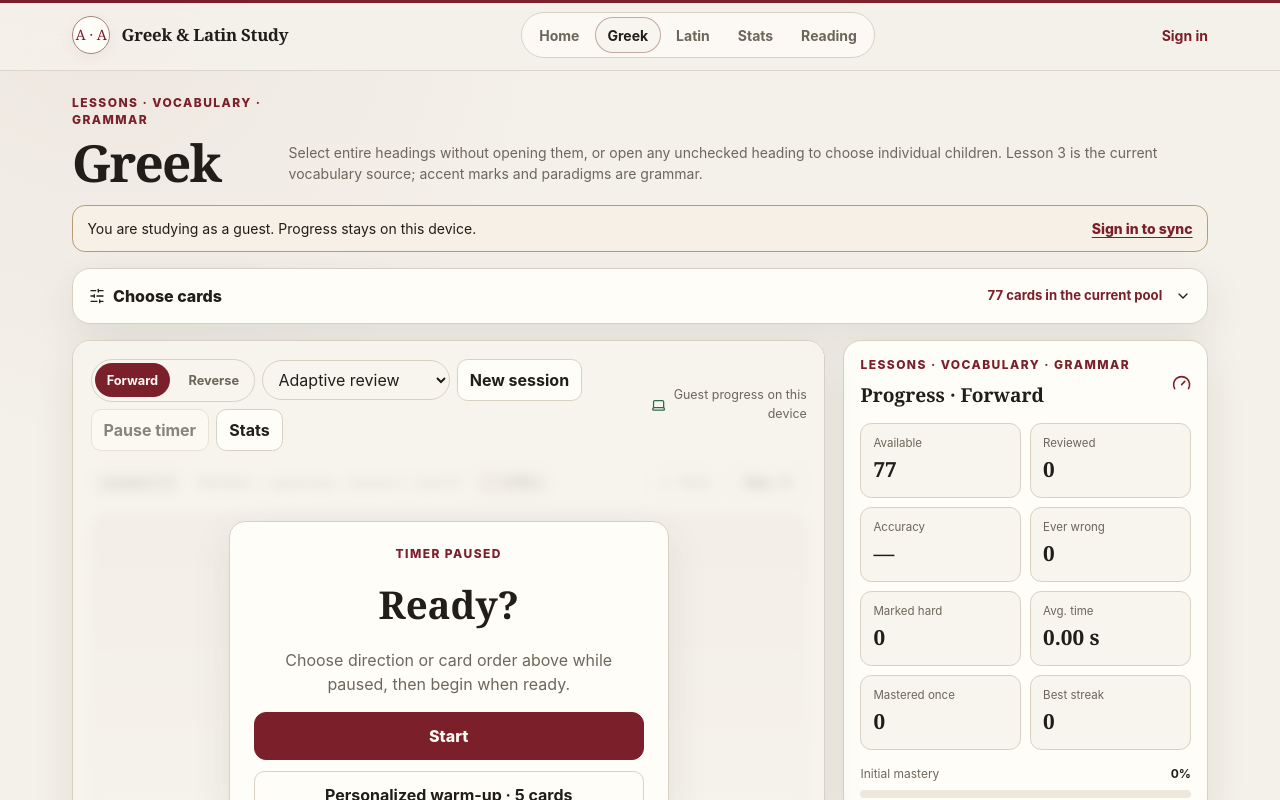
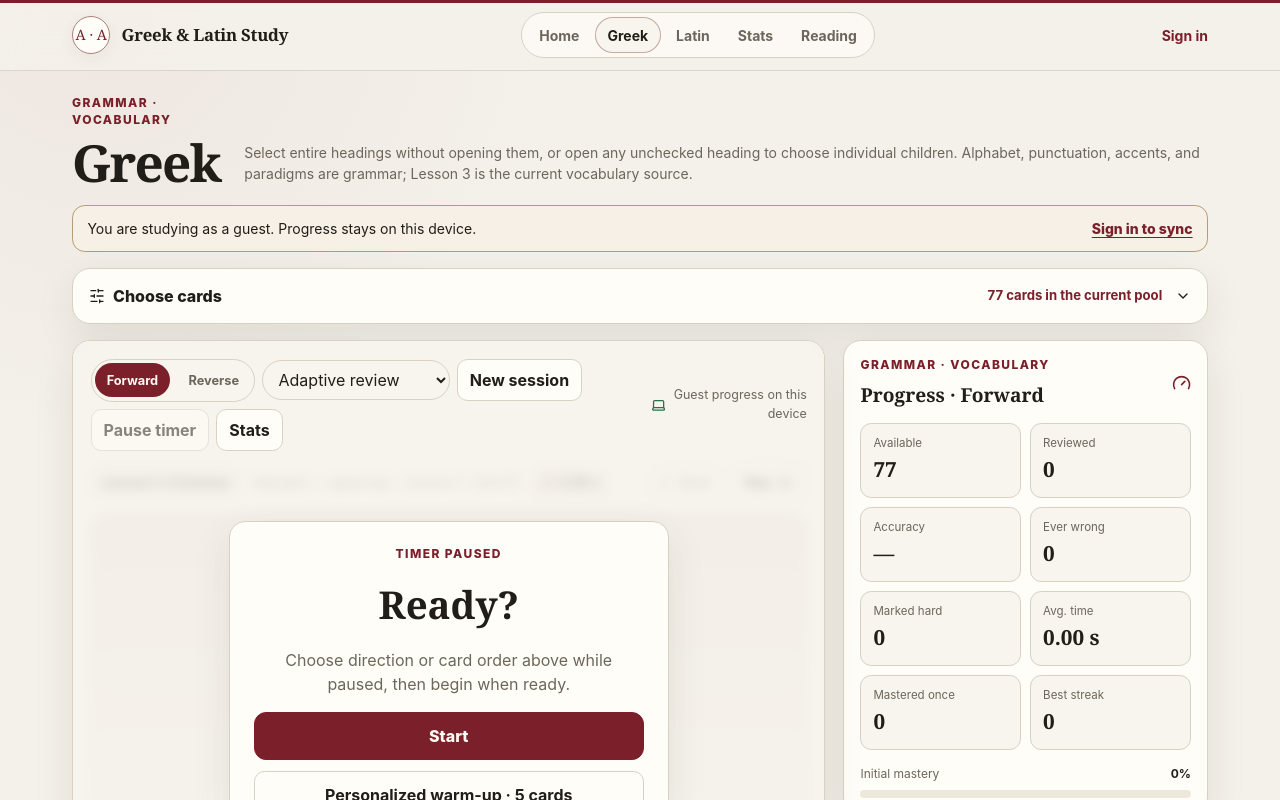
Before and after one commit to coltonkirby01/greek-latin-study, a React (Vite) app: page /greek in a window 1280 px wide. Shown: the top 800 px of the page. Built offline with nearby package versions, Linux system fonts and the light colour scheme; no server answers.

Commit message:
Classify Greek foundations as grammar and support session resume

```diff
--- a/src/pages/greek-page.tsx
+++ b/src/pages/greek-page.tsx
@@ -1,5 +1,5 @@
 import { useMemo, useState } from "react";
-import { Link } from "react-router-dom";
+import { Link, useSearchParams } from "react-router-dom";
 import { loadGreekDeck, loadGreekLesson3GrammarDeck, loadGreekLesson3VocabularyDeck } from "../data/builtin-decks";
 import { useAuth } from "../features/auth/auth-context";
 import { MultiSourceStudySession, type StudySourceDefinition } from "../features/study/multi-source-study-session";
@@ -32,7 +32,7 @@ const lesson2Keys = [keys.accents] as const;
 const lesson3GrammarKeys = [keys.presentActiveIndicative, keys.presentActiveInfinitive, keys.presentActiveImperative] as const;
 const lesson3Keys = [keys.lesson3Vocabulary, ...lesson3GrammarKeys] as const;
 const allVocabularyKeys = [keys.lesson3Vocabulary] as const;
-const allGrammarKeys = [keys.accents, ...lesson3GrammarKeys] as const;
+const allGrammarKeys = [...lesson1Keys, ...lesson2Keys, ...lesson3GrammarKeys] as const;
 
 const grammarCategoryByKey = new Map<string, string>([
   [keys.presentActiveIndicative, "Present Active Indicative"],
@@ -61,8 +61,13 @@ export function GreekPage() {
     return { foundation, lesson3Vocabulary, lesson3Grammar };
   }, []);
   const { user } = useAuth();
+  const [searchParams] = useSearchParams();
   const [direction, setDirection] = useState<StudyDirection>("forward");
   const [selected, setSelected] = useState<Set<string>>(() => new Set(allKeys));
+  const resumeSession = useMemo(() => {
+    const id = searchParams.get("session"), startedAt = Number(searchParams.get("sessionStartedAt"));
+    return id && Number.isFinite(startedAt) && startedAt > 0 ? { id, startedAt } : null;
+  }, [searchParams]);
 
   const lesson1State = groupState(selected, lesson1Keys);
   const alphabetState = groupState(selected, alphabetKeys);
@@ -89,7 +94,7 @@ export function GreekPage() {
   const sources = useMemo(() => {
     if (!decks) return [];
     const next: StudySourceDefinition[] = [];
-    if (foundationCards.length) next.push({ id: "lessons-1-2", label: "Lessons 1–2", deck: decks.foundation, cards: foundationCards, studyKey: direction, direction });
+    if (foundationCards.length) next.push({ id: "lessons-1-2", label: "Lessons 1–2 grammar", deck: decks.foundation, cards: foundationCards, studyKey: direction, direction });
     if (lesson3VocabularyCards.length) next.push({ id: "lesson3-vocabulary", label: "Lesson 3 vocabulary", deck: decks.lesson3Vocabulary, cards: lesson3VocabularyCards, studyKey: direction, direction });
     if (lesson3GrammarCards.length) next.push({ id: "lesson3-grammar", label: "Lesson 3 grammar", deck: decks.lesson3Grammar, cards: lesson3GrammarCards, studyKey: direction, direction });
     return next;
@@ -100,7 +105,7 @@ export function GreekPage() {
     id: "greek-study-app",
     slug: "greek",
     title: "Greek",
-    eyebrow: "Lessons · vocabulary · grammar",
+    eyebrow: "Grammar · vocabulary",
     description: "One Greek study app combining selected lesson material while preserving each source's progress.",
     language: "greek",
     cards: selectedCards,
@@ -113,8 +118,8 @@ export function GreekPage() {
 
   return <main className="page-shell study-page">
     <div className="study-page-heading">
-      <div><p className="eyebrow">Lessons · vocabulary · grammar</p><h1>Greek</h1></div>
-      <p>Select entire headings without opening them, or open any unchecked heading to choose individual children. Lesson 3 is the current vocabulary source; accent marks and paradigms are grammar.</p>
+      <div><p className="eyebrow">Grammar · vocabulary</p><h1>Greek</h1></div>
+      <p>Select entire headings without opening them, or open any unchecked heading to choose individual children. Alphabet, punctuation, accents, and paradigms are grammar; Lesson 3 is the current vocabulary source.</p>
     </div>
     {!user && <div className="guest-banner"><span>You are studying as a guest. Progress stays on this device.</span><Link to="/account">Sign in to sync</Link></div>}
     {error && <div className="inline-alert">{error}</div>}
@@ -122,12 +127,12 @@ export function GreekPage() {
     {decks && <StudyFilterMenu summary={`${selectedCards.length} cards in the current pool`} detail="A parent checkbox is only a select-all shortcut. You can expand an unchecked heading and select any child independently; changing filters never erases stored progress.">
       <FilterSection title="Quick select" description="Vocabulary and grammar are classified by the course material, not by the visual form of the prompt.">
         <FilterCheckbox label="All Vocabulary" checked={vocabularyState.checked} mixed={vocabularyState.mixed} onChange={(checked) => setSelected((current) => updateSet(current, allVocabularyKeys, checked))} hint="Lesson 3 vocabulary" />
-        <FilterCheckbox label="All Grammar" checked={grammarState.checked} mixed={grammarState.mixed} onChange={(checked) => setSelected((current) => updateSet(current, allGrammarKeys, checked))} hint="Lesson 2 accent marks + Lesson 3 paradigms" />
+        <FilterCheckbox label="All Grammar" checked={grammarState.checked} mixed={grammarState.mixed} onChange={(checked) => setSelected((current) => updateSet(current, allGrammarKeys, checked))} hint="Lesson 1 alphabet + punctuation · Lesson 2 accents · Lesson 3 paradigms" />
       </FilterSection>
 
       <FilterDisclosure
         title="Lesson 1"
-        summary={`${lesson1State.selectedCount} of ${lesson1Keys.length} groups selected`}
+        summary={`Grammar · ${lesson1State.selectedCount} of ${lesson1Keys.length} groups selected`}
         checked={lesson1State.checked}
         mixed={lesson1State.mixed}
         onCheckedChange={(checked) => setSelected((current) => updateSet(current, lesson1Keys, checked))}
@@ -141,12 +146,12 @@ export function GreekPage() {
           mixed={alphabetState.mixed}
           onCheckedChange={(checked) => setSelected((current) => updateSet(current, alphabetKeys, checked))}
         >
-          <FilterSection title="Letter case" description="Uppercase and lowercase remain separate cards and can be combined.">
+          <FilterSection title="Letter case" description="Uppercase and lowercase remain separate grammar cards and can be combined.">
             <FilterCheckbox label="Uppercase" count={countFoundation(categories.uppercase)} checked={selected.has(keys.uppercase)} onChange={(checked) => setSelected((current) => updateSet(current, [keys.uppercase], checked))} />
             <FilterCheckbox label="Lowercase" count={countFoundation(categories.lowercase)} checked={selected.has(keys.lowercase)} onChange={(checked) => setSelected((current) => updateSet(current, [keys.lowercase], checked))} />
           </FilterSection>
         </FilterDisclosure>
-        <FilterCheckbox label="Punctuation" count={countFoundation(categories.punctuation)} checked={selected.has(keys.punctuation)} onChange={(checked) => setSelected((current) => updateSet(current, [keys.punctuation], checked))} hint="Lesson 1 punctuation" />
+        <FilterCheckbox label="Punctuation" count={countFoundation(categories.punctuation)} checked={selected.has(keys.punctuation)} onChange={(checked) => setSelected((current) => updateSet(current, [keys.punctuation], checked))} hint="Grammar" />
       </FilterDisclosure>
 
       <FilterDisclosure
@@ -204,6 +209,7 @@ export function GreekPage() {
       direction={direction}
       onDirectionChange={setDirection}
       directionLabels={{ forward: "Forward", reverse: "Reverse" }}
+      resumeSession={resumeSession}
       cardMeta={(card, source) => source.id === "lessons-1-2" ? `Lessons ${Number(card.metadata?.lesson ?? 1)} · Card ${card.rank ?? 0}` : source.id === "lesson3-vocabulary" ? `Lesson 3 vocabulary · ${card.notes ?? ""}` : `Lesson 3 grammar · ${card.category ?? ""}`}
       renderFront={(card, copy, source) => {
         if (source.id === "lesson3-grammar") return source.direction === "forward" ? <span className="study-prompt reverse-text-prompt">{copy.prompt}</span> : <span className="greek-front">{copy.prompt}</span>;
```
